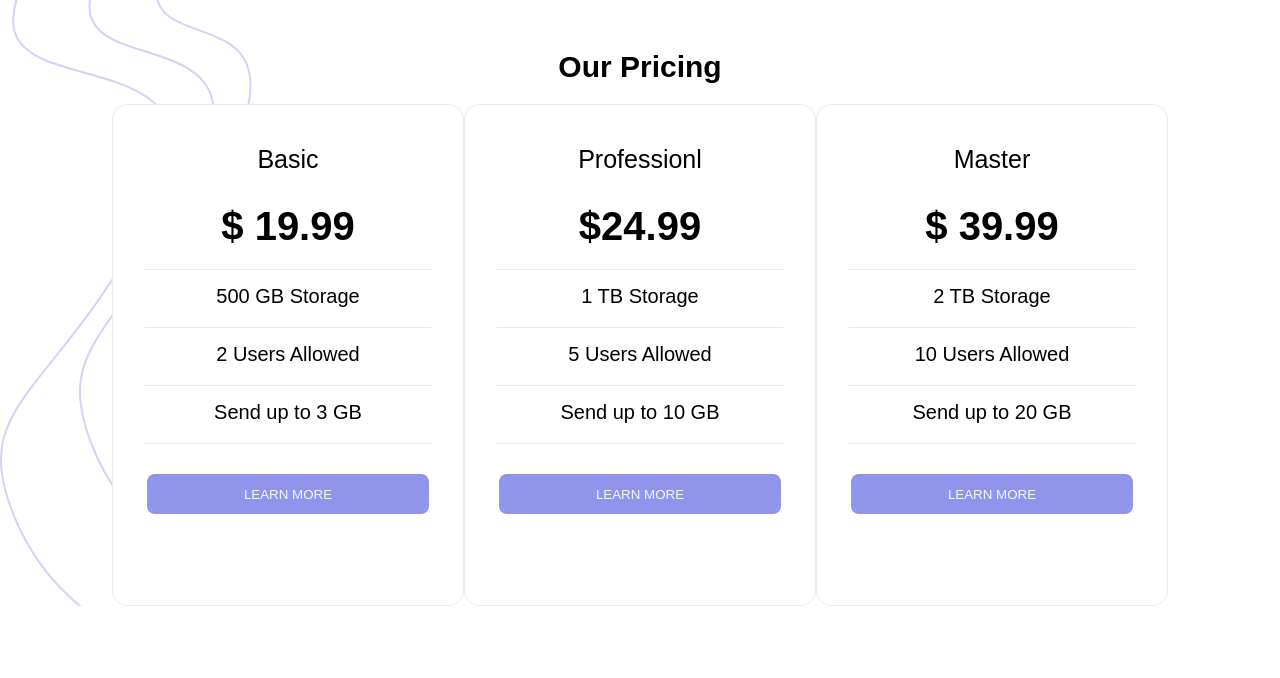
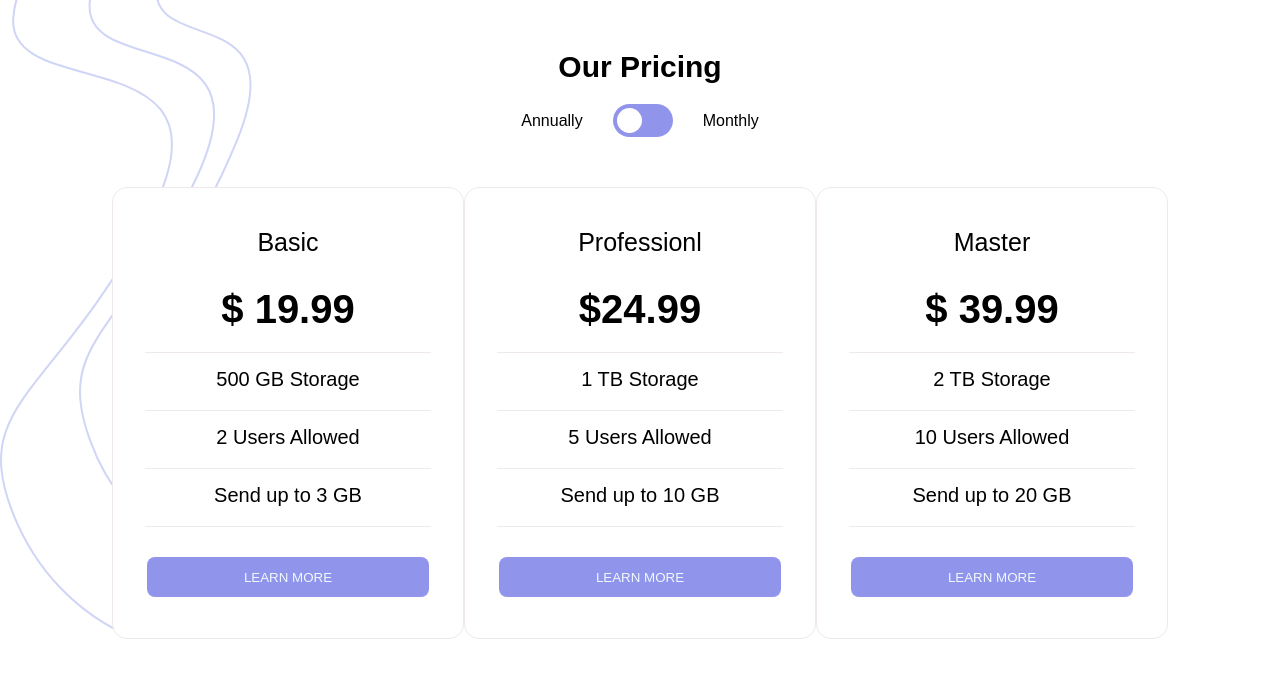
Before and after one commit to mishelramirez/proyecto6-cards, a React (Create React App) app: page / in a window 1280 px wide. Shown: the top 678 px of the page. Built offline with nearby package versions, Linux system fonts and the light colour scheme.

Commit message:
se añade botn de checkbox y se dan estilos al mismo

```diff
--- a/src/App.js
+++ b/src/App.js
@@ -1,8 +1,13 @@
-import Card from "./component/Cards"
+import Card from "../src/component/cards/Cards";
+import "bootstrap";
+import Check from "./component/checkbox/Check"
+
+
 
 function App() {
   return <div className="container">
     <p className="title1">Our Pricing</p>
+    <Check/>
     <div className="container-cards">
       <Card
         title="Basic"
--- a/src/component/Cards.jsx
+++ b/src/component/cards/Cards.jsx
@@ -1,5 +1,7 @@
 import React from "react";
-import style from "../component/stylecard.css"
+import style from "../../component/cards/stylecard.css"
+
+
 
 function Card(props) {
     return(
--- a/src/component/stylecard.css
+++ b/src/component/cards/stylecard.css
@@ -12,7 +12,7 @@
 .card {
     border: 1px solid rgb(240, 233, 233);
     width: 350px;
-    height: 500px;
+    height: 450px;
     border-radius: 15px;
     background: #FFFFFF;
 }
@@ -20,8 +20,8 @@
 .card:hover {
     transition: 1s ease all;
     background: #9094EB;
-    width: 400px;
-    height: 550px;
+    transform: scale(1.1);
+    box-shadow: 0px 0px 15px 0px;
     color: #FFFFFF;
 }
 
@@ -79,7 +79,13 @@
     .card {
         margin-bottom: 20px;
     }
+
+    .btn:hover {
+        height: 30px;
+        cursor: pointer;
+    }
 }
+
 @media (max-width: 450px) {
     .container-cards {
         flex-direction: column;
@@ -88,6 +94,14 @@
     .card {
         margin-bottom: 20px;
     }
+    .card:hover {
+        margin-top: 20px;
+        margin-bottom: 50px;
+    }
+    .btn:hover {
+        cursor: pointer;
+    }
+
 }
 
 @media (max-width: 1000px) {
@@ -101,4 +115,9 @@
         width: 205px;
         height: 30px;
     }
+
+    .btn:hover {
+        cursor: pointer;
+    }
+
 }
--- /dev/null
+++ b/src/component/checkbox/Check.jsx
@@ -0,0 +1,14 @@
+import react from "react"
+import style from "../../component/checkbox/stylecheck.css"
+
+function Check() {
+    return (
+        <div className="container-check">
+            <p className="anual"> Annually   </p>
+            <input type="checkbox" className="check" id="switch" />
+            <label htmlFor="switch" className="lbl"></label>
+            <p className="mes">Monthly</p>
+        </div>
+    );
+}
+export default Check;
--- /dev/null
+++ b/src/component/checkbox/stylecheck.css
@@ -0,0 +1,46 @@
+.container-check{
+    display: flex;
+    align-items: center;
+    justify-content: center;
+    margin-bottom: 50px;
+}
+.anual{
+    padding-right: 30px;
+}
+.mes{
+    padding-left: 30px;
+}
+.lbl {
+    width: 60px;
+    display: inline-block;
+    height: 33px;
+    background: #9094EB;
+    border-radius: 100px;
+    cursor: pointer;
+    position: relative;
+}
+
+.lbl::after {
+    content: "";
+    display: block;
+    width: 25px;
+    height: 25px;
+    background: white;
+    border-radius: 100%;
+    position: absolute;
+    top: 4px;
+    left: 4px;
+    transition: .2s;
+}
+
+#switch:checked+.lbl::after {
+    left: 30px;
+}
+
+#switch:checked+.lbl {
+
+    background: #a7a9e0;
+}
+#switch{
+    display: none;
+}
```
Also changed, not shown: package.json (+5 -3 lines), 1 other file (tests, documents, lock files or other folders).
